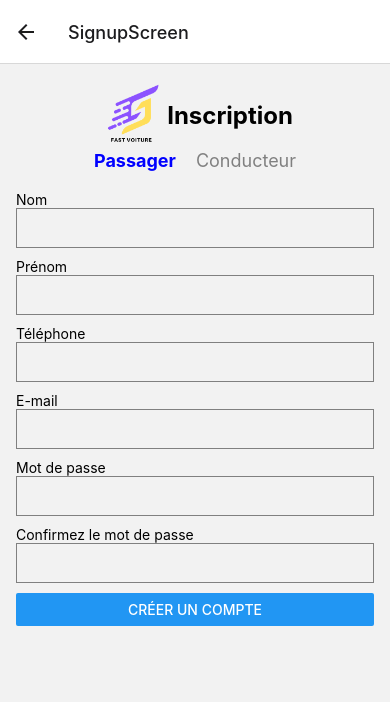
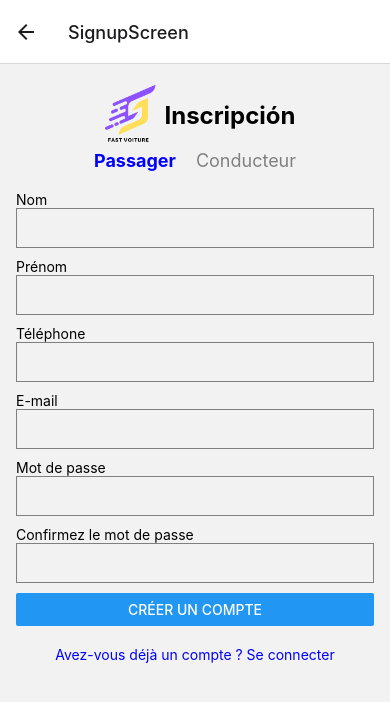
Before and after one commit to jsgomez17/fastVoiture, a React Native app: screen /SignupScreen in a window 390 px wide. Shown: the top 702 px of the page. Built offline with nearby package versions, Linux system fonts and the light colour scheme.

Commit message:
funcionamiento correo de la inscripcion

```diff
--- a/screens/SignupScreen.js
+++ b/screens/SignupScreen.js
@@ -7,6 +7,7 @@ import {
   StyleSheet,
   TouchableOpacity,
   Image,
+  Alert,
 } from "react-native";
 import { Formik } from "formik";
 import * as Yup from "yup";
@@ -28,10 +29,10 @@ const SignupSchema = Yup.object().shape({
     .required("Requerido"),
 });
 
-const SignupScreen = () => {
+const SignupScreen = ({ navigation }) => {
   const [role, setRole] = useState("passenger"); // Por defecto es 'passenger'
 
-  const handleSignup = async (values) => {
+  const handleSignup = async (values, { resetForm }) => {
     try {
       const response = await axios.post(
         "http://192.168.2.20:3000/api/users/register",
@@ -41,33 +42,51 @@ const SignupScreen = () => {
         }
       );
       console.log("Utilisateur créé:", response.data);
+
+      // Muestra un mensaje de éxito
+      Alert.alert("Succès", "Utilisateur créé avec succès");
+
+      // Limpia los campos del formulario
+      resetForm();
     } catch (error) {
       console.log("Erreur lors de la création de l'utilisateur:", error);
+      // Manejo de errores específicos
+      if (error.response && error.response.status === 400) {
+        Alert.alert("Erreur", "l'utilisateur existe déjà"); // Mensaje del servidor
+      } else {
+        Alert.alert("Erreur", "Impossible de créer un utilisateur");
+      }
     }
   };
 
   return (
     <Formik
       initialValues={{
+        nom: "",
+        prenom: "",
+        telephone: "",
         email: "",
         password: "",
         confirmPassword: "",
-        nom: "",
-        prenom: "",
-        telephone: "",
-        role: "passenger",
       }}
       validationSchema={SignupSchema}
-      onSubmit={(values) => handleSignup(values)}
+      onSubmit={handleSignup} // Se pasa directamente el manejador de envío
     >
-      {({ handleChange, handleBlur, handleSubmit, values, errors }) => (
+      {({
+        handleChange,
+        handleBlur,
+        handleSubmit,
+        values,
+        errors,
+        resetForm,
+      }) => (
         <View style={styles.container}>
           <View style={styles.headerContainer}>
             <Image
-              source={require("../assets/logoFastVoiture.png")} // Chemin de votre logo dans le dossier assets
+              source={require("../assets/logoFastVoiture.png")}
               style={styles.logo}
             />
-            <Text style={styles.title}>Inscription</Text>
+            <Text style={styles.title}>Inscripción</Text>
           </View>
 
           {/* Radio Button para Pasajero o Conductor */}
@@ -132,6 +151,7 @@ const SignupScreen = () => {
               )}
             </>
           )}
+
           {/* Email y Mot de Passe, campos comunes */}
           <Text>E-mail</Text>
           <TextInput
@@ -165,7 +185,15 @@ const SignupScreen = () => {
           {errors.confirmPassword && (
             <Text style={styles.error}>{errors.confirmPassword}</Text>
           )}
+
           <Button onPress={handleSubmit} title="Créer un compte" />
+
+          {/* Enlace a la página de login */}
+          <TouchableOpacity onPress={() => navigation.navigate("LoginScreen")}>
+            <Text style={styles.loginText}>
+              Avez-vous déjà un compte ? Se connecter
+            </Text>
+          </TouchableOpacity>
         </View>
       )}
     </Formik>
@@ -217,6 +245,11 @@ const styles = StyleSheet.create({
   error: {
     color: "red",
   },
+  loginText: {
+    marginTop: 20,
+    color: "blue",
+    textAlign: "center",
+  },
 });
 
 export default SignupScreen;
```
Also changed, not shown: routes/userRoutes.js (+8 -2 lines).
